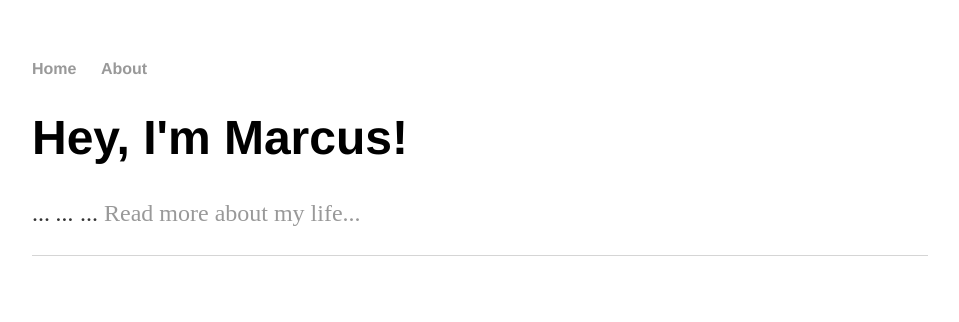
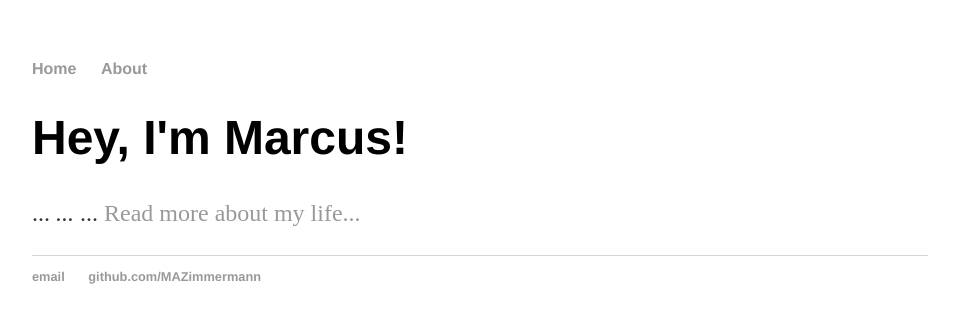
Before and after one commit to MAZimmermann/MAZimmermann.github.io, a plain HTML site: page index.html in a window 1280 px wide. Shown: the whole page, without its empty margins (160-1119 px from the left). Drawn offline with Linux system fonts and the light colour scheme.

Commit message:
Update index.html
mailto and github link changed

```diff
--- a/index.html
+++ b/index.html
@@ -22,8 +22,8 @@
 		</div><!-- /.container -->
 		<footer>
     		<ul>
-        		<!--<li><a href="mailto:hankquinlanhub@gmail.com">email</a></li>
-        		<li><a href="https://github.com/hankquinlan">github.com/hankquinlan</a></li>-->
+        		<li><a href="mailto:MAZimmermann26@gmail.com">email</a></li>
+        		<li><a href="https://github.com/hankquinlan">github.com/MAZimmermann</a></li>
 			</ul>
 		</footer>
 	</body>
```
